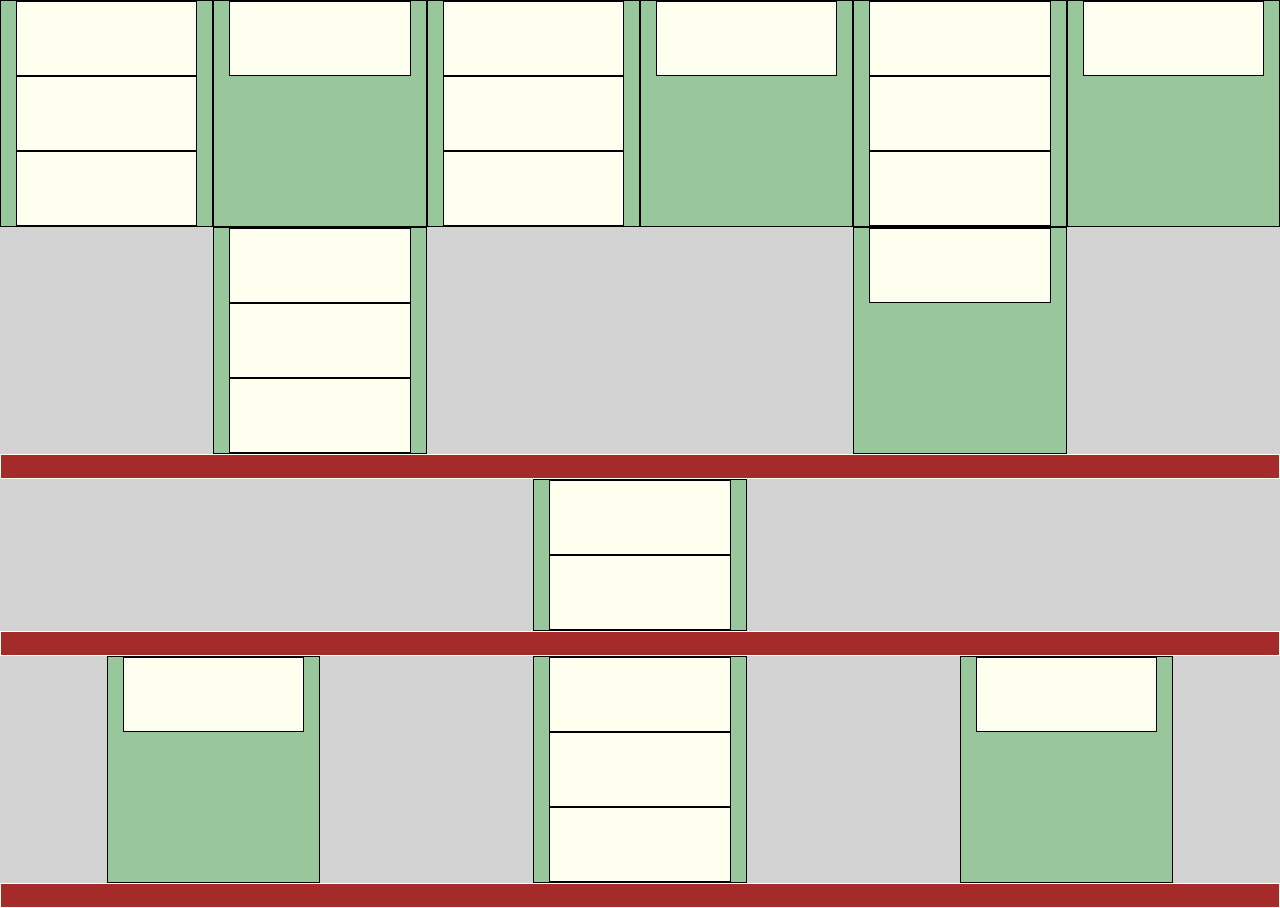
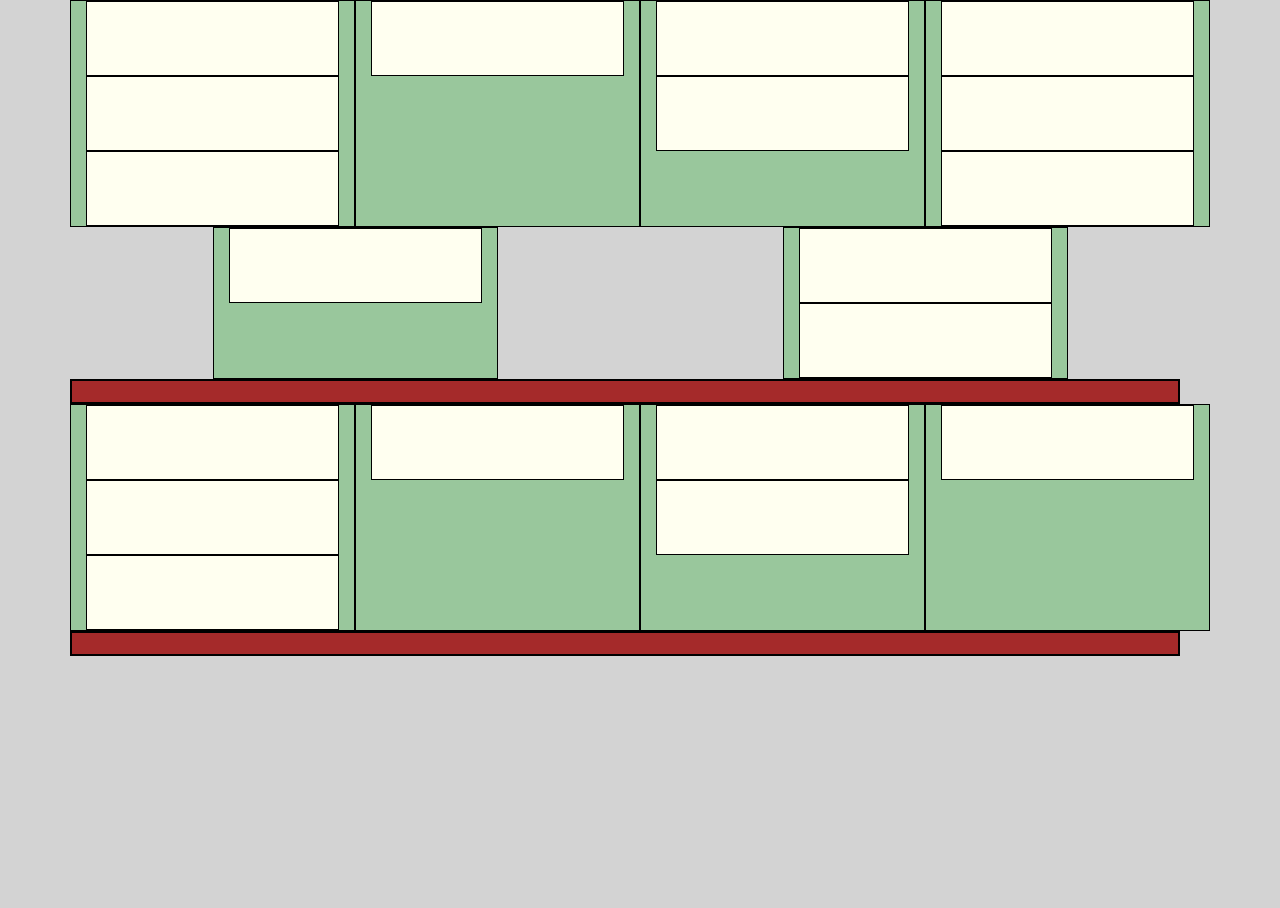
Before and after one commit to FlysJoint/todo_application, a plain HTML site: page index.html in a window 1280 px wide. After the commit the page ends 800 px from the top, so only its background shows below. Drawn offline with nearby package versions, Linux system fonts and the light colour scheme.

Commit message:
closing in on desired layout

```diff
--- a/index.html
+++ b/index.html
@@ -11,72 +11,60 @@
 <body>
   <div class="container screen">
     <div class="row">
-
-      <div class="container col-12 col-sm-6 col-md-4 col-lg-3 col-xl-2 task-box">
+      <div class="container col-12 col-md-6 col-lg-4 col-xl-3 task-box">
             <div class="col-12 task"></div>
             <div class="col-12 task"></div>
             <div class="col-12 task"></div>
       </div>
 
-      <div class="container col-12 col-sm-6 col-md-4 col-lg-3 col-xl-2 task-box">
+      <div class="container col-12 col-md-6 col-lg-4 col-xl-3 task-box">
             <div class="col-12 task"></div>
       </div>
 
-      <div class="container col-12 col-sm-6 col-md-4 col-lg-3 col-xl-2 task-box">
+      <div class="container col-12 col-md-6 col-lg-4 col-xl-3 task-box">
+            <div class="col-12 task"></div>
+            <div class="col-12 task"></div>
+      </div>
+
+      <div class="container col-12 col-md-6 col-lg-4 col-xl-3 task-box">
             <div class="col-12 task"></div>
             <div class="col-12 task"></div>
             <div class="col-12 task"></div>
       </div>
 
-      <div class="container col-12 col-sm-6 col-md-4 col-lg-3 col-xl-2 task-box">
+      <div class="container col-12 col-md-6 col-lg-4 col-xl-3 task-box">
             <div class="col-12 task"></div>
       </div>
 
-      <div class="container col-12 col-sm-6 col-md-4 col-lg-3 col-xl-2 task-box">
+      <div class="container col-12 col-md-6 col-lg-4 col-xl-3 task-box">
+            <div class="col-12 task"></div>
+            <div class="col-12 task"></div>
+      </div>
+    </div>
+    <div class = "row main-shelf col-12"></div>
+  </div>
+  <div class="container screen">
+    <div class="row">
+      <div class="container col-12 col-md-6 col-lg-4 col-xl-3 task-box">
             <div class="col-12 task"></div>
             <div class="col-12 task"></div>
             <div class="col-12 task"></div>
       </div>
 
-      <div class="container col-12 col-sm-6 col-md-4 col-lg-3 col-xl-2 task-box">
+      <div class="container col-12 col-md-6 col-lg-4 col-xl-3 task-box">
             <div class="col-12 task"></div>
       </div>
 
-      <div class="container col-12 col-sm-6 col-md-4 col-lg-3 col-xl-2 task-box">
-            <div class="col-12 task"></div>
+      <div class="container col-12 col-md-6 col-lg-4 col-xl-3 task-box">
             <div class="col-12 task"></div>
             <div class="col-12 task"></div>
       </div>
 
-      <div class="container col-12 col-sm-6 col-md-4 col-lg-3 col-xl-2 task-box">
+      <div class="container col-12 col-md-6 col-lg-4 col-xl-3 task-box">
             <div class="col-12 task"></div>
       </div>
-
-      <div class="col-12 main-shelf"></div>
-
-      <div class="container col-s-12 col-md-6 col-lg-4 col-xl-2 task-box">
-            <div class="col-12 task"></div>
-            <div class="col-12 task"></div>
-      </div>
-
-      <div class="col-12 main-shelf"></div>
-
-      <div class="container col-s-12 col-md-6 col-lg-4 col-xl-2 task-box">
-            <div class="col-12 task"></div>
-      </div>
-
-      <div class="container col-12 col-sm-6 col-md-4 col-lg-3 col-xl-2 task-box">
-            <div class="col-12 task"></div>
-            <div class="col-12 task"></div>
-            <div class="col-12 task"></div>
-      </div>
-
-      <div class="container col-12 col-sm-6 col-md-4 col-lg-3 col-xl-2 task-box">
-            <div class="col-12 task"></div>
-      </div>
-
-      <div class="col-12 main-shelf"></div>
     </div>
+    <div class = "row main-shelf col-12"></div>
   </div>
 </body>
 </html>
--- a/main.css
+++ b/main.css
@@ -1,9 +1,15 @@
 body {
     background-color: lightgrey;
+    overflow-y: scroll;
+}
+
+#nowrap {
+flex-wrap: nowrap;
 }
 
 .screen {
-    min-width: 100%;
+    width: auto;
+    overflow-x: scroll;
 }
 
 .task {
@@ -15,14 +21,15 @@ body {
 .task-box {
     background-color: rgba(19, 170, 27, 0.301);
     border: 1px solid black;
-    min-width: 200px;
+    height: auto;
+    bottom: 5%;
 }
 
 .main-shelf {
     max-height: 50px;
     min-height: 25px;
     background-color: brown;
-    border: 1px solid ivory;
+    border: 2px solid black;
     top: 90%;
 }
 
@@ -33,11 +40,3 @@ body {
     border: 1px solid ivory;
     top: 90%;
 }
-
-@media screen and (min-width: 0px) and (max-width: 768px) {
-  .shelf { display: block; }  /* show it on small screens */
-}
-
-@media screen and (min-width: 768px) and (max-width: 1024px) {
-  .shelf { display: none; }   /* hide it elsewhere */
-}
```
